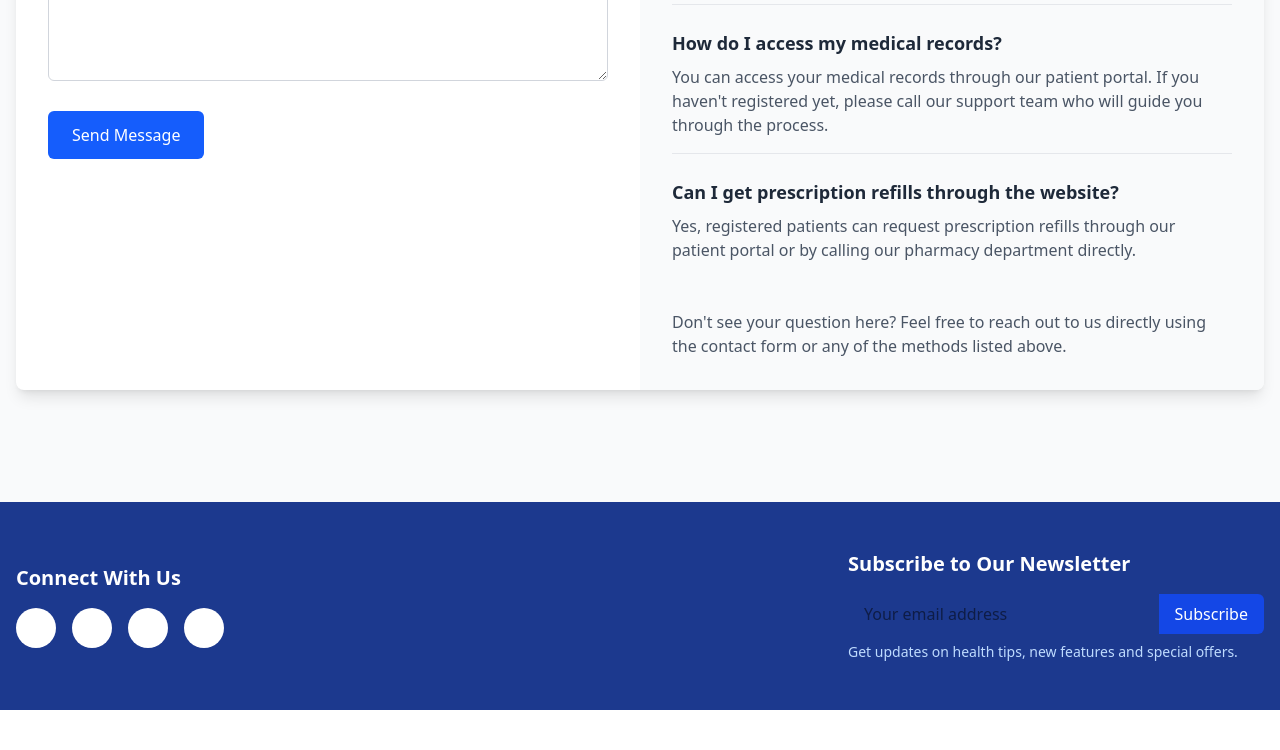
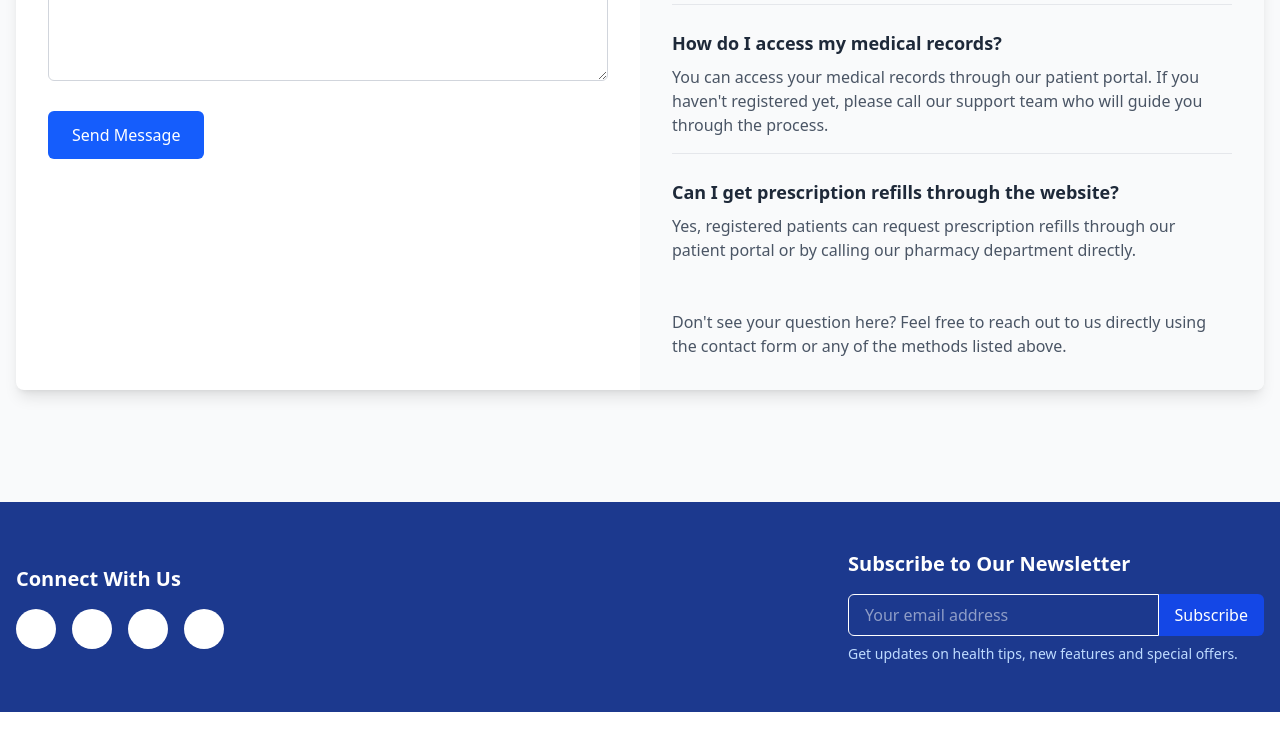
Before and after one commit to Umangvani/Hosital-Application, a React (Vite) app: page /contactus in a window 1280 px wide. Shown: the part 1577-2327 px from the top of the page. Built offline with nearby package versions, Linux system fonts and the light colour scheme.

Commit message:
build folder genrated

```diff
--- a/src/components/Contact Page/ContactPage.jsx
+++ b/src/components/Contact Page/ContactPage.jsx
@@ -387,7 +387,7 @@ const ContactPage = () => {
               <form className="flex">
                 <input
                   type="email"
-                  className="flex-1 px-4 py-2 rounded-l-md focus:outline-none"
+                  className="flex-1 px-4 py-2 rounded-l-md focus:outline-white text-white border-1 border-white"
                   placeholder="Your email address"
                 />
                 <button
```
